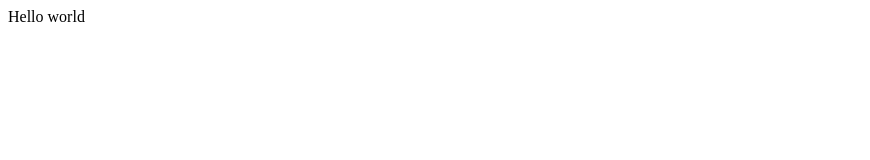
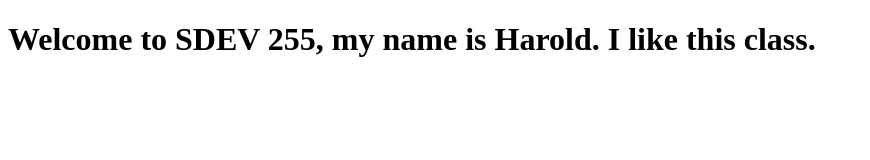
Before and after one commit to hligon35/SDEV255-HLigon, a plain HTML site: page index.html in a window 1280 px wide. Shown: the whole page, without its empty margins (0-870 px from the left). Drawn offline with Linux system fonts and the light colour scheme.

Commit message:
added a sentence

```diff
--- a/index.html
+++ b/index.html
@@ -1,16 +1,13 @@
 <!DOCTYPE html>
 <html>
-
 <head>
   <meta charset="utf-8">
   <meta name="viewport" content="width=device-width">
   <title>replit</title>
   <link href="style.css" rel="stylesheet" type="text/css" />
 </head>
-
 <body>
-  Hello world
+  <h1> Welcome to SDEV 255, my name is Harold. I like this class.</h1>
   <script src="script.js"></script>
 </body>
-
 </html>
```
